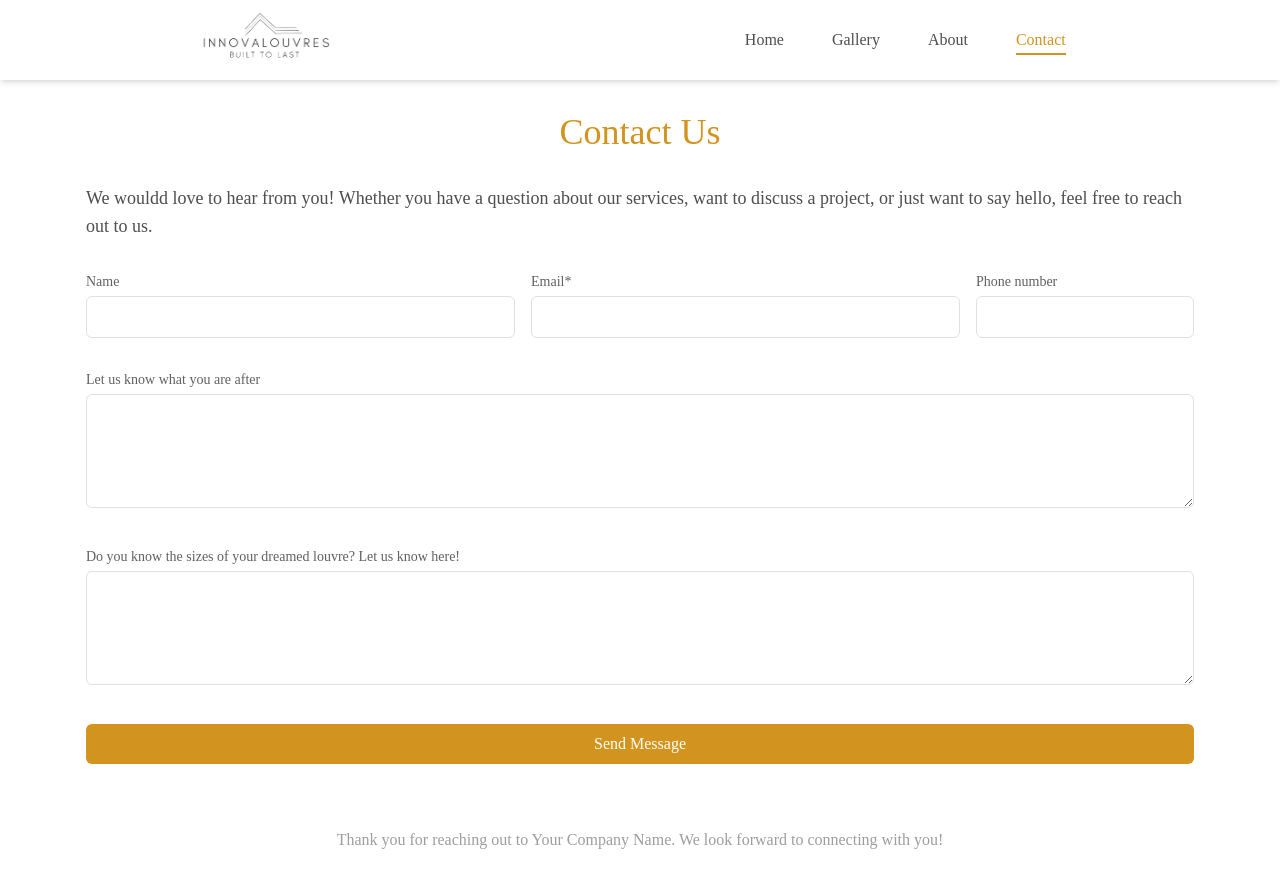
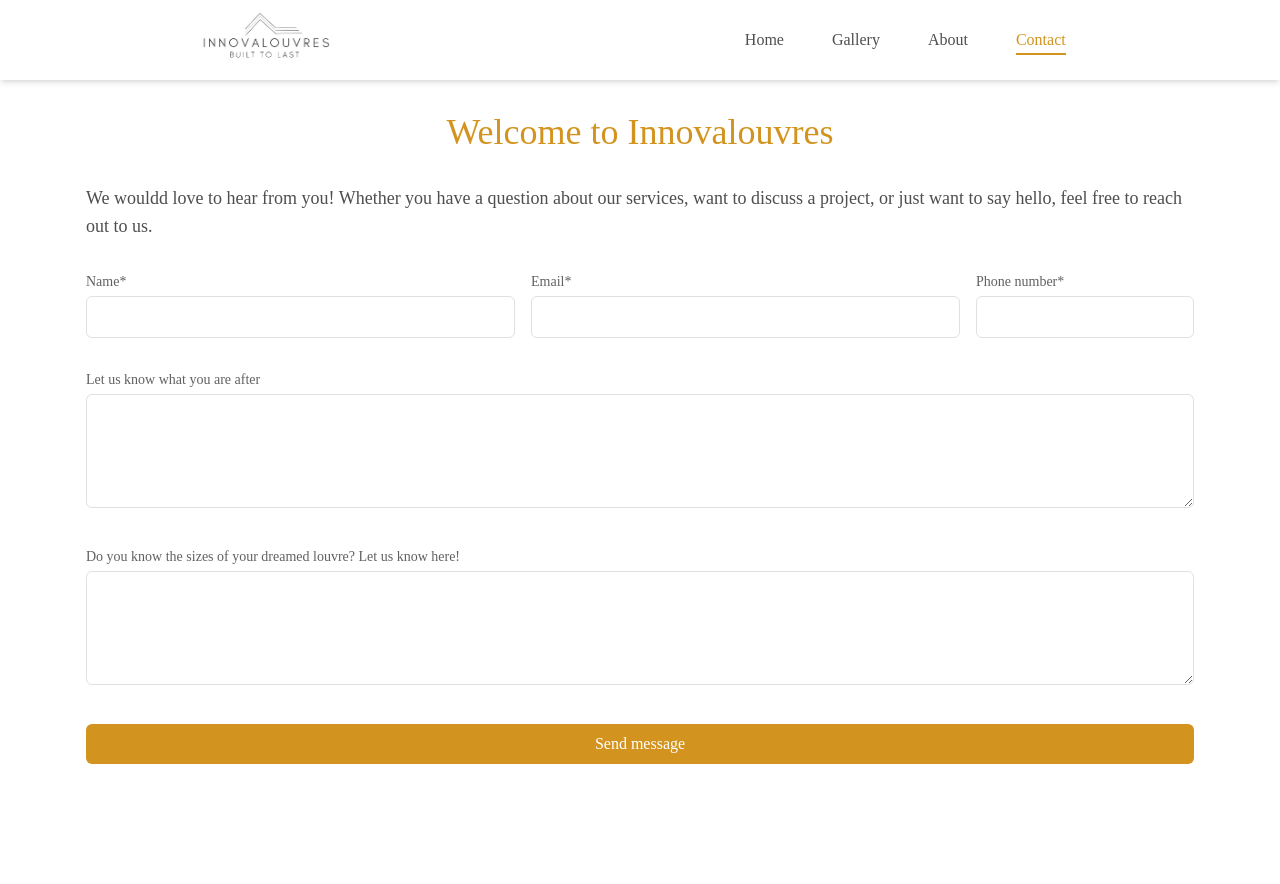
Before and after one commit to arielbvergara/innovalouvres, a Next.js app: page /contact in a window 1280 px wide. After the commit the page ends 800 px from the top, so only its background shows below. Built offline with nearby package versions, Linux system fonts and the light colour scheme.

Commit message:
firts steps using json

```diff
--- a/public/images.json
+++ b/public/content.json
@@ -1,4 +1,21 @@
 {
+    "pages":{
+        "about":{
+            "title":"NZ made and designed motorized louvres roofs"
+        },
+        "contact": {
+            "title": "Welcome to Innovalouvres",
+            "subTitle": "We wouldd love to hear from you! Whether you have a question about our services, want to discuss a project, or just want to say hello, feel free to reach out to us.",
+            "form":{
+                "name": "Name*",
+                "email": "Email*",
+                "phone": "Phone number*",
+                "messageOne": "Let us know what you are after",
+                "messageTwo": "Do you know the sizes of your dreamed louvre? Let us know here!",
+                "send": "Send message"
+            }
+        }
+    },
     "images":[
         {
             "id":1,
--- a/src/app/about/page.js
+++ b/src/app/about/page.js
@@ -1,8 +1,29 @@
+'use client'
+
+import { ContentContext } from "@/components/app"
+import Loading from "@/components/loading";
+import { useContext, useEffect, useState } from "react"
+
 export default function About({}) {
+
+    const contentContext = useContext(ContentContext)
+
+    const [aboutContent, setAboutContent] = useState(null);
+
+    useEffect(() => {
+
+        if (contentContext && contentContext.data?.pages?.about){
+            setAboutContent(contentContext.data.pages.about)
+            console.log("SET ABOUT")
+        }
+        console.log("ABOUT")
+    }, [contentContext]);
+
     return (
-        <div className="container mx-auto min-h-[--body-min-height]">
+        aboutContent ?
+        (<div className="container mx-auto min-h-[--body-min-height]">
             <header className="py-8 text-center">
-                <h1 className="text-4xl">Welcome to Innovalouvres</h1>
+                <h1 className="text-4xl">{aboutContent.title}</h1>
             </header>
 
             <section className="mx-4 mb-8">
@@ -45,6 +66,12 @@
             <footer className="py-8 text-center text-gray-500">
                 <p>Thank you for considering Your Company Name. Let`&apos;`s create something extraordinary together!</p>
             </footer>
-        </div>
+        </div>)
+
+        :
+
+        (
+            <Loading />
+        )
     )
 }
--- a/src/app/contact/page.js
+++ b/src/app/contact/page.js
@@ -1,7 +1,9 @@
 'use client'
 
-import { useState } from "react";
+import { useContext, useEffect, useState } from "react";
 import { AlertSuccess, AlertWarning } from "../../components/alert";
+import Loading from "@/components/loading";
+import { ContentContext } from "@/components/app";
 
 const formatEmail = (name, email, phone, messageAfter, messageSize) => {
     return `
@@ -54,48 +56,62 @@
     }
 
 
+    const contentContext = useContext(ContentContext)
+
+    const [contactContent, setContactContent] = useState(null);
+
+    useEffect(() => {
+
+        if (contentContext && contentContext.data?.pages?.contact){
+            setContactContent(contentContext.data.pages.contact)
+            console.log("SET CONTACT")
+        }
+        console.log("CONTACT")
+    }, [contentContext]);
+
+
     return (
-        <div className="container mx-auto min-h-[--body-min-height]">
+        contactContent ?
+            (<div className="container mx-auto min-h-[--body-min-height]">
                 <header className="py-8 text-center">
-                <h1 className="text-4xl">Contact Us</h1>
+                    <h1 className="text-4xl">{contactContent.title}</h1>
                 </header>
                 <section className="mx-4 mb-8">
                     <p className="text-lg">
-                    We wouldd love to hear from you! Whether you have a question about our services, want to discuss a project, or
-                    just want to say hello, feel free to reach out to us.
+                        {contactContent.subTitle}
                     </p>
                 </section>
                 <section className="mx-4 mb-8">
                     <form method="post" className="grid grid-cols-1 gap-4 md:grid-cols-2" onSubmit={handleSubmit}>
                         <div className="col-span-3 mb-4 sm:col-span-1">
-                        <label htmlFor="name" className="block text-sm font-medium text-gray-700">Name</label>
+                            <label htmlFor="name" className="block text-sm font-medium text-gray-700">{contactContent.form.name}</label>
                             <input type="text" id="name" name="name" required value={name} onChange={(e) => {setName(e.target.value)}}
                                 className="mt-1 w-full rounded-md border border-gray-300 p-2 focus:border-orange focus:outline-none" />
                         </div>
                         <div className="col-span-3 mb-4 sm:col-span-1">
-                        <label htmlFor="email" className="block text-sm font-medium text-gray-700">Email*</label>
+                            <label htmlFor="email" className="block text-sm font-medium text-gray-700">{contactContent.form.email}</label>
                             <input type="email" id="email" name="email" required value={email} onChange={(e) => {setEmail(e.target.value)}}
                                 className="mt-1 w-full rounded-md border border-gray-300 p-2 focus:border-orange focus:outline-none" />
                         </div>
                         <div className="col-span-3 mb-4 sm:col-span-1">
-                        <label htmlFor="phone" className="block text-sm font-medium text-gray-700">Phone number</label>
+                            <label htmlFor="phone" className="block text-sm font-medium text-gray-700">{contactContent.form.phone}</label>
                             <input type="phone" id="phone" name="phone" required value={phone} onChange={(e) => {setPhone(e.target.value)}}
                                 className="mt-1 w-full rounded-md border border-gray-300 p-2 focus:border-orange focus:outline-none" />
                         </div>
                         <div className="col-span-3 mb-4">
-                        <label htmlFor="message-after" className="block text-sm font-medium text-gray-700">Let us know what you are after</label>
+                            <label htmlFor="message-after" className="block text-sm font-medium text-gray-700">{contactContent.form.messageOne}</label>
                             <textarea id="message-after" name="message-after" rows="4" required value={messageAfter} onChange={(e) => {setMessageAfter(e.target.value)}}
                                 className="mt-1 w-full rounded-md border border-gray-300 p-2 focus:border-orange focus:outline-none"></textarea>
                         </div>
                         <div className="col-span-3 mb-4">
-                        <label htmlFor="message-size" className="block text-sm font-medium text-gray-700">Do you know the sizes of your dreamed louvre? Let us know here!</label>
+                            <label htmlFor="message-size" className="block text-sm font-medium text-gray-700">{contactContent.form.messageTwo}</label>
                             <textarea id="message-size" name="message-size" rows="4" required value={messageSize} onChange={(e) => {setMessageSize(e.target.value)}}
                                 className="mt-1 w-full rounded-md border border-gray-300 p-2 focus:border-orange focus:outline-none"></textarea>
                         </div>
                         <div className="col-span-3">
                             <button type="submit"
                                 className="send-message w-full rounded-md p-2 text-white hover:bg-orange focus:bg-orange focus:outline-none">
-                            Send Message
+                                {contactContent.form.send}
                             </button>
                         </div>
                     </form>
@@ -107,10 +123,8 @@
                         (<AlertSuccess setEmailSuccess={setEmailSuccess}>Email sent successfully</AlertSuccess>)
                     )
                 }
-
-            <footer className="py-8 text-center text-gray-500">
-                <p>Thank you for reaching out to Your Company Name. We look forward to connecting with you!</p>
-            </footer>
-        </div>
+            </div>)
+            :
+            (<Loading />)
     )
 }
--- a/src/app/gallery/page.js
+++ b/src/app/gallery/page.js
@@ -11,7 +11,7 @@
     useEffect(() => {
         const fetchData = async () => {
             try {
-                const response = await fetch('/images.json');
+                const response = await fetch('/content.json');
                 const jsonData = await response.json();
                 setData(jsonData.images);
 
--- a/src/components/app.js
+++ b/src/components/app.js
@@ -3,13 +3,34 @@
 import { ThemeProvider } from "@material-tailwind/react";
 import Header from '@/components/header'
 import Sidebar from '@/components/sidebar'
-import { useState } from "react";
+import { createContext, useEffect, useState } from "react";
+
+export const ContentContext = createContext({})
 
 export function App({children}) {
 
     const [sidebarActive, setSidebarActive] = useState(false);
 
+    const [data, setData] = useState(null);
+
+    useEffect(() => {
+        console.log("FETCH")
+        const fetchData = async () => {
+            try {
+                const response = await fetch('/content.json');
+                const jsonData = await response.json();
+                setData(jsonData);
+
+            } catch (error) {
+                console.error('Error fetching data:', error);
+            }
+        };
+
+        fetchData();
+    }, []); // Empty dependency array ensures that the effect runs only once when the component mounts
+
     return (
+        <ContentContext.Provider value={{data}}>
             <ThemeProvider>
                 <Sidebar sidebarActive={sidebarActive} setSidebarActive={setSidebarActive} />
                 <div className='flex flex-col'>
@@ -19,5 +40,6 @@
                     </div>
                 </div>
             </ThemeProvider>
+        </ContentContext.Provider>
     )
 }
--- a/src/components/carouselHome.js
+++ b/src/components/carouselHome.js
@@ -13,7 +13,7 @@
         const fetchData = async () => {
 
             try {
-                const response = await fetch('/images.json');
+                const response = await fetch('/content.json');
                 const jsonData = await response.json();
                 setData(jsonData.images.filter((word) => word.type === "carousel"));
 
```
Lines whose indentation alone changed are shown as unchanged.
